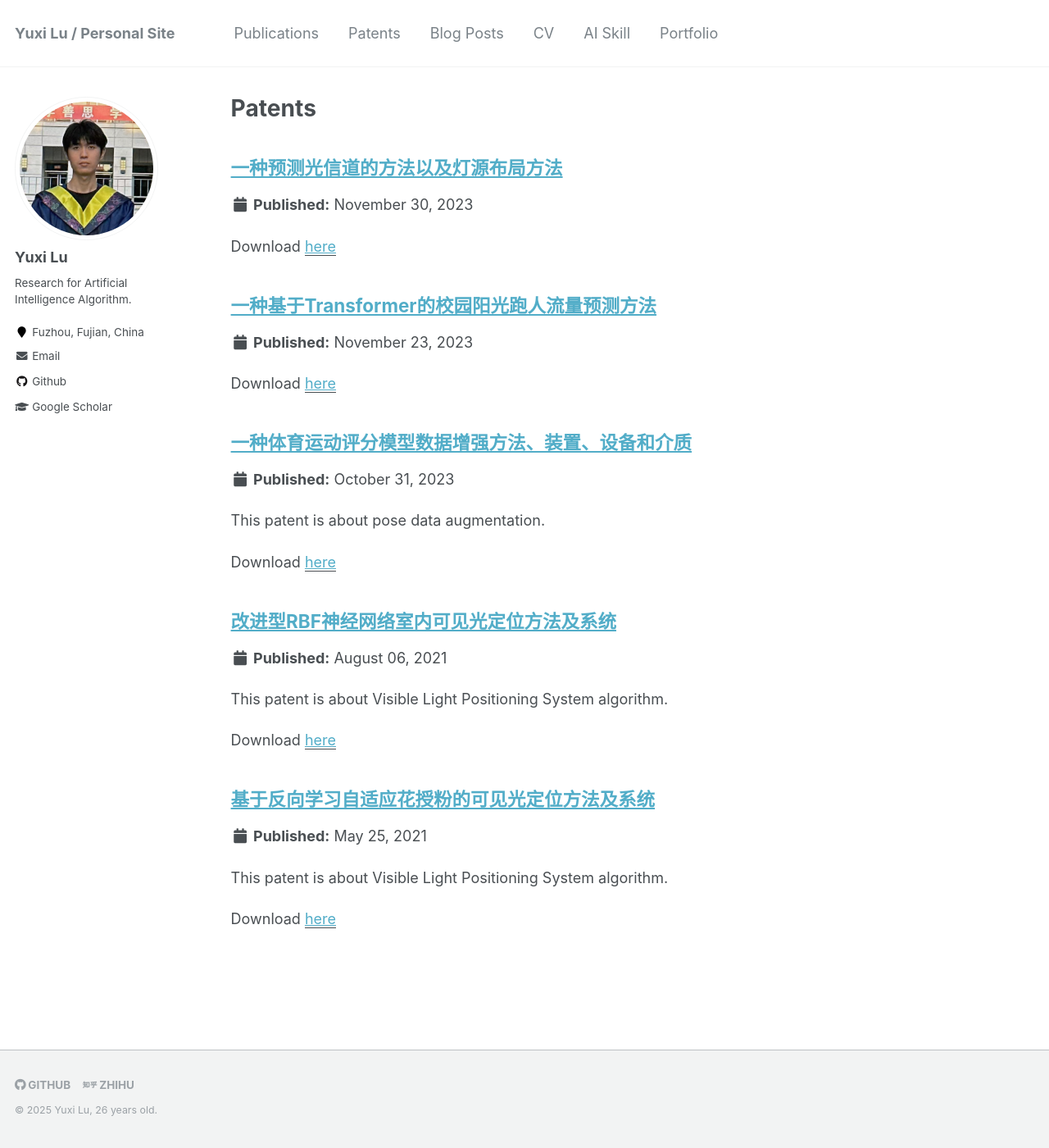
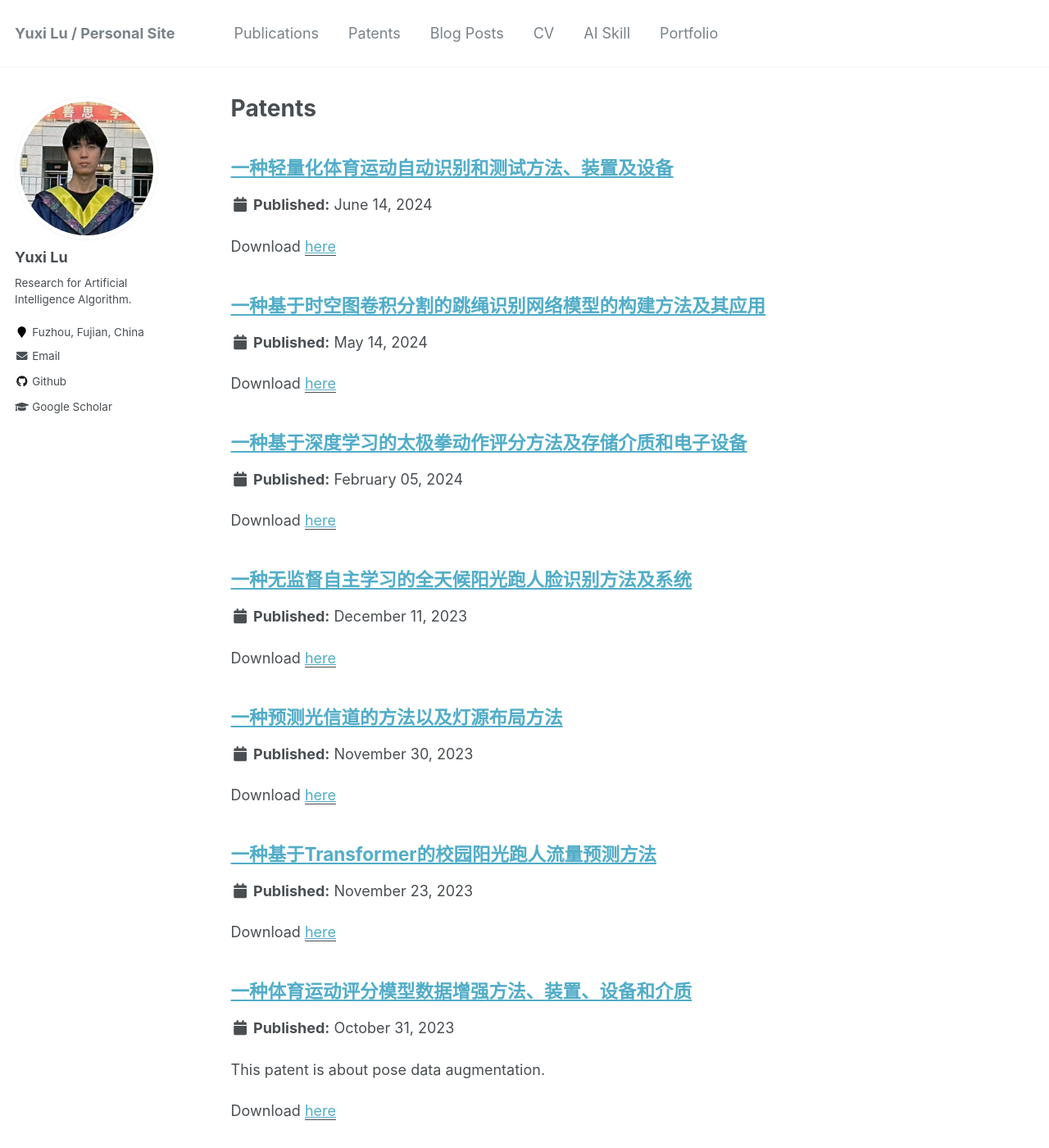
Before and after one commit to divided7/divided7.github.io, a Jekyll site: the page built from _pages/patents.md, in a window 1280 px wide and 1400 px high. Shown: the whole window at 82% size. Built offline with Jekyll 4.4.1, drawn with Linux system fonts in a browser that asks for light colours; some of the changed text lies outside the part shown.

Commit message:
add patents

```diff
--- a/_pages/year-archive.html
+++ b/_pages/year-archive.html
@@ -6,7 +6,7 @@ author_profile: true
 redirect_from:
   - /wordpress/blog-posts/
 ---
-
+该页面不再维护, 博客文章参考知乎主页: https://www.zhihu.com/people/divided7
 {% include base_path %}
 {% capture written_year %}'None'{% endcapture %}
 {% for post in site.posts %}
--- /dev/null
+++ b/_patents/2023-09-27-paper-title-number-6.md
@@ -0,0 +1,8 @@
+---
+title: "一种基于yolov5的目标检测模型、检测方法以及训练方法"
+collection: patents
+permalink: /patent/2023-09-27-一种基于yolov5的目标检测模型、检测方法以及训练方法
+date: 2023-09-27
+venue: 'Chinese patent'
+paperurl: 'https://kns.cnki.net/kcms2/article/abstract?v=kjkRiloLued2hzO3lVFLXhBlOgYr5C91t3vkz2NfXuT5oZygtmO4_NFnpj5SRlLgd-jChsqwcDAeolZ3h__lFJbI7c57qgPt_PAuYDfW2v-NgT78RatRV7SKXePVQMMY8dnq_OqJSws5x_YqGtjftJU1HLh1ByUxU4QJpFw6e4fK7g_L31ULMSiWaIkp7zhD&uniplatform=NZKPT&language=CHS'
+---
--- /dev/null
+++ b/_patents/2023-12-11-paper-title-number-7.md
@@ -0,0 +1,8 @@
+---
+title: "一种无监督自主学习的全天候阳光跑人脸识别方法及系统"
+collection: patents
+permalink: /patent/2023-12-11-一种无监督自主学习的全天候阳光跑人脸识别方法及系统
+date: 2023-12-11
+venue: 'Chinese patent'
+paperurl: 'https://kns.cnki.net/kcms2/article/abstract?v=kjkRiloLued2hzO3lVFLXhBlOgYr5C91t3vkz2NfXuT5oZygtmO4_E_K-lVwTZwR86rCjv1cRAQXipZjxm_MywH03l1B3Y7pSYqFuMfnRWzBcXRtiw0U_XGa2xsgdGYId1QTQ6yvsAccU3q9JvmGYI-YXcgdBu8NpOUrcZcdRuQ3Y65y_xpt-1w8uU__5uiV&uniplatform=NZKPT&language=CHS'
+---
--- /dev/null
+++ b/_patents/2024-02-05-paper-title-number-8.md
@@ -0,0 +1,8 @@
+---
+title: "一种基于深度学习的太极拳动作评分方法及存储介质和电子设备 "
+collection: patents
+permalink: /patent/2024-02-05-一种基于深度学习的太极拳动作评分方法及存储介质和电子设备
+date: 2024-02-05
+venue: 'Chinese patent'
+paperurl: 'https://kns.cnki.net/kcms2/article/abstract?v=kjkRiloLued2hzO3lVFLXhBlOgYr5C91t3vkz2NfXuT5oZygtmO4_HPlxrA1z5XazKOxqkkwQZ6NSXyGGa4is9y4tHCgk7tK6LjJb5io0j4Ke5osvyhqQxB1IZNLvSoe6Nrpte1Y2V2cWjd3zQTRyvZovC6ndEZoEm5scLiWRKUsssSGChNQbscqwfMZ00xj&uniplatform=NZKPT&language=CHS'
+---
--- /dev/null
+++ b/_patents/2024-05-14-paper-title-number-9.md
@@ -0,0 +1,8 @@
+---
+title: "一种基于时空图卷积分割的跳绳识别网络模型的构建方法及其应用 "
+collection: patents
+permalink: /patent/2024-05-14-一种基于时空图卷积分割的跳绳识别网络模型的构建方法及其应用
+date: 2024-05-14
+venue: 'Chinese patent'
+paperurl: 'https://kns.cnki.net/kcms2/article/abstract?v=kjkRiloLueeNp8ZYReczNu_OWfLej3swPpldlBiq4JvE8i7SErFsOro8j-9R62nZKT7pBU5QtFB7MWvXKcy_Y3AxbQimpzH8BbsRNi7Mt8_Y-ThVmGagJMguGdF074Gw_DoIpkPdVAxsmOl3dEDLlX1xW0priidIqk7-_g2Ovjo84yPriemzlSQccKWpPnK0&uniplatform=NZKPT&language=CHS'
+---
--- /dev/null
+++ b/_patents/2024-06-24-paper-title-number-10.md
@@ -0,0 +1,8 @@
+---
+title: "一种轻量化体育运动自动识别和测试方法、装置及设备 "
+collection: patents
+permalink: /patent/2024-05-14-一种轻量化体育运动自动识别和测试方法、装置及设备
+date: 2024-06-14
+venue: 'Chinese patent'
+paperurl: 'https://kns.cnki.net/kcms2/article/abstract?v=kjkRiloLuee2cLWh3nRMU4wF7IU3ggV6prDfeSrfrf38z9sjwLaK1HWQcUc-EkvtoJu_oHOgO7PDix6RLYtlSZ8RkdBGi4MN7vS8CP7LIEX_jnBMle6vRITfYVFd1Y34UBzIDyiZGduUA-TJtx0ixGoZ4Pdsu6eFLj0IAn6VVZik1Yu0QR4MphO2rL_p5jsW&uniplatform=NZKPT&language=CHS'
+---
```
Also changed, not shown: _patents/2023-11-23-paper-title-number-4.md (renamed from _patents/2023-10-31-paper-title-number-4.md), _patents/2023-11-30-paper-title-number-5.md (line endings or trailing spaces).
